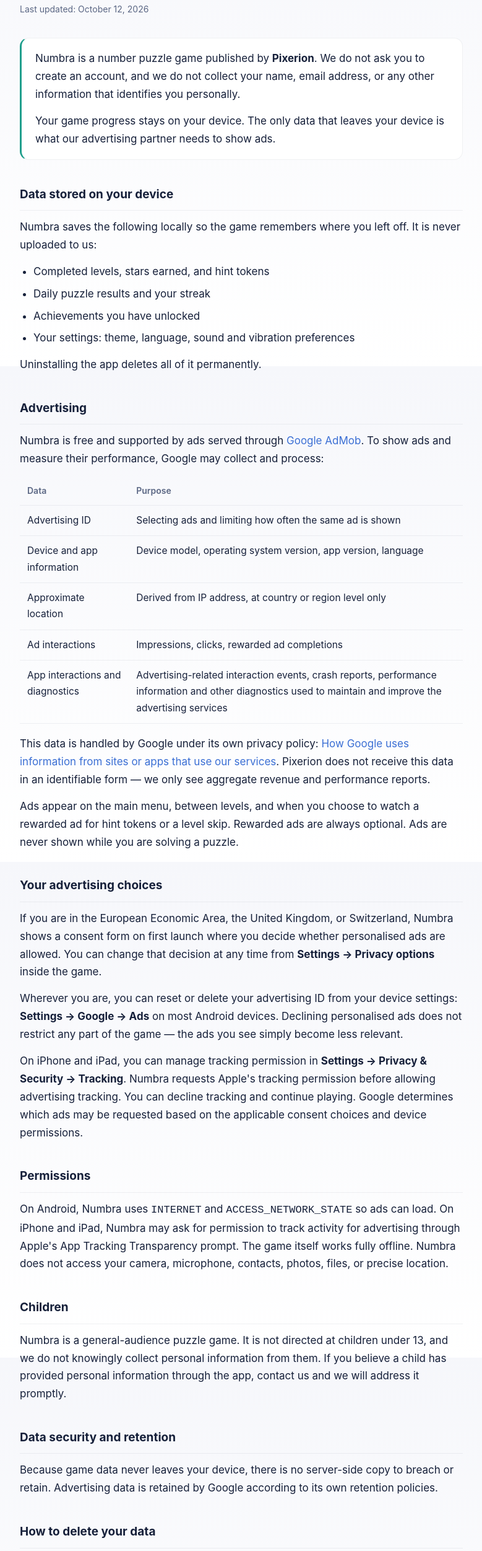
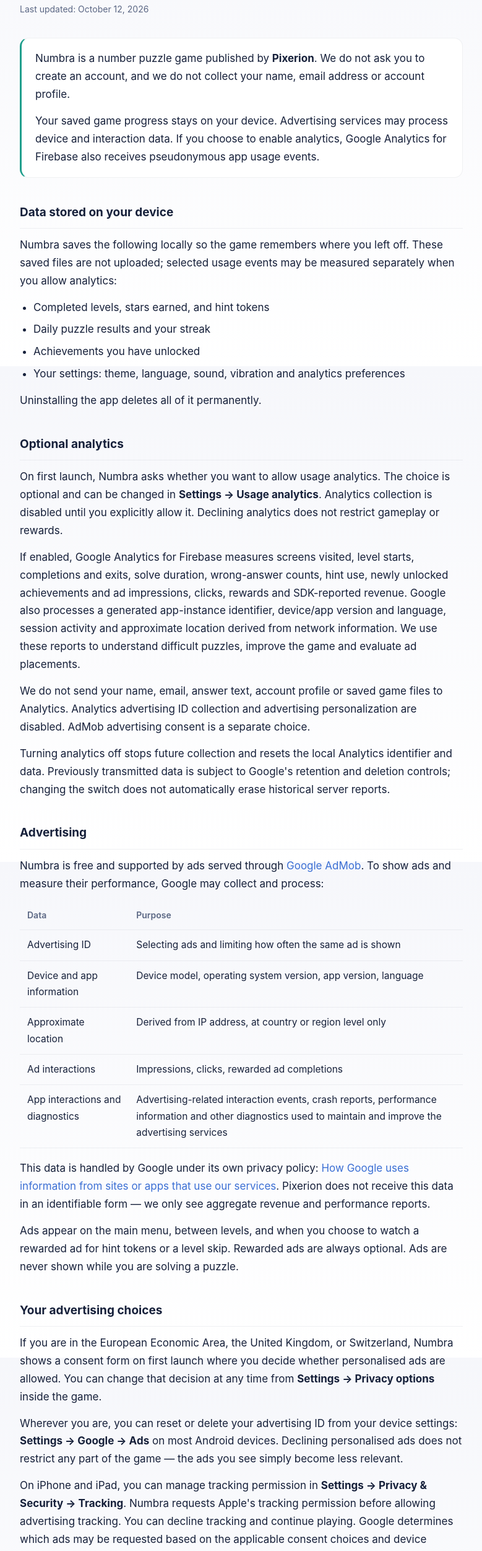
Before and after one commit to arifsygl/numbra-privacy, a plain HTML site: page index.html in a window 1280 px wide. Shown: the part 209-2712 px from the top of the page at 62% size, without its empty margins (250-1029 px from the left). Drawn offline with Linux system fonts and the light colour scheme.

Commit message:
docs: disclose optional Firebase usage analytics and user controls

```diff
--- a/index.html
+++ b/index.html
@@ -171,21 +171,43 @@
   <div class="lead">
     <p>Numbra is a number puzzle game published by <strong>Pixerion</strong>.
     We do not ask you to create an account, and we do not collect your name,
-    email address, or any other information that identifies you personally.</p>
-    <p>Your game progress stays on your device. The only data that leaves your
-    device is what our advertising partner needs to show ads.</p>
+    email address or account profile.</p>
+    <p>Your saved game progress stays on your device. Advertising services may
+    process device and interaction data. If you choose to enable analytics,
+    Google Analytics for Firebase also receives pseudonymous app usage events.</p>
   </div>
 
   <h2>Data stored on your device</h2>
   <p>Numbra saves the following locally so the game remembers where you left
-  off. It is never uploaded to us:</p>
+  off. These saved files are not uploaded; selected usage events may be measured
+  separately when you allow analytics:</p>
   <ul>
     <li>Completed levels, stars earned, and hint tokens</li>
     <li>Daily puzzle results and your streak</li>
     <li>Achievements you have unlocked</li>
-    <li>Your settings: theme, language, sound and vibration preferences</li>
+    <li>Your settings: theme, language, sound, vibration and analytics preferences</li>
   </ul>
   <p>Uninstalling the app deletes all of it permanently.</p>
+
+  <h2 id="analytics">Optional analytics</h2>
+  <p>On first launch, Numbra asks whether you want to allow usage analytics.
+  The choice is optional and can be changed in <strong>Settings → Usage analytics</strong>.
+  Analytics collection is disabled until you explicitly allow it. Declining
+  analytics does not restrict gameplay or rewards.</p>
+  <p>If enabled, Google Analytics for Firebase measures screens visited, level
+  starts, completions and exits, solve duration, wrong-answer counts, hint use,
+  newly unlocked achievements and ad impressions, clicks, rewards and
+  SDK-reported revenue. Google also processes a generated app-instance
+  identifier, device/app version and language, session activity and approximate
+  location derived from network information. We use these reports to understand
+  difficult puzzles, improve the game and evaluate ad placements.</p>
+  <p>We do not send your name, email, answer text, account profile or saved game
+  files to Analytics. Analytics advertising ID collection and advertising
+  personalization are disabled. AdMob advertising consent is a separate choice.</p>
+  <p>Turning analytics off stops future collection and resets the local
+  Analytics identifier and data. Previously transmitted data is subject to
+  Google's retention and deletion controls; changing the switch does not
+  automatically erase historical server reports.</p>
 
   <h2>Advertising</h2>
   <p>Numbra is free and supported by ads served through
@@ -248,7 +270,7 @@
 
   <h2>Permissions</h2>
   <p>On Android, Numbra uses <code>INTERNET</code> and
-  <code>ACCESS_NETWORK_STATE</code> so ads can load. On iPhone and iPad, Numbra
+  <code>ACCESS_NETWORK_STATE</code> so ads and optional analytics can work. On iPhone and iPad, Numbra
   may ask for permission to track activity for advertising through Apple's
   App Tracking Transparency prompt. The game itself works fully offline.
   Numbra does not access your camera,
@@ -261,14 +283,15 @@
   contact us and we will address it promptly.</p>
 
   <h2>Data security and retention</h2>
-  <p>Because game data never leaves your device, there is no server-side copy
-  to breach or retain. Advertising data is retained by Google according to its
-  own retention policies.</p>
+  <p>Saved progress remains on your device. Optional analytics events are held
+  by Google in our Firebase/Analytics project, where we can review usage reports.
+  Advertising data is held by Google AdMob. These services apply their own
+  security safeguards and the applicable retention settings and policies.</p>
 
   <h2 id="data-deletion">How to delete your data</h2>
-  <p>Numbra, published by Pixerion, stores all of your data locally on your
-  device. There is no Pixerion account and no Pixerion server holding a copy,
-  so you can delete everything yourself at any time.</p>
+  <p>Numbra has no player account. You can delete saved game data on your
+  device and stop future analytics collection from the app. Remote analytics
+  and advertising data are handled separately as described below.</p>
 
   <p><strong>Delete your game data from inside the app</strong></p>
   <ol>
@@ -278,12 +301,19 @@
     <li>Confirm in the dialog that appears</li>
   </ol>
   <p>This permanently deletes your completed levels, stars, hint tokens, daily
-  puzzle results, streak, achievements and settings. It cannot be undone, and
-  nothing is retained afterwards.</p>
+  puzzle results, streak, achievements and settings. It cannot be undone, and does not automatically delete data already held by Google.</p>
 
   <p><strong>Delete everything</strong></p>
   <p>Uninstalling Numbra removes the app and every file it created, including
-  all of the data listed above. Nothing survives the uninstall.</p>
+  the locally saved game data. Google may retain previously transmitted
+  analytics or advertising data under its policies.</p>
+
+  <p><strong>Analytics data</strong></p>
+  <p>Disable <strong>Settings → Usage analytics</strong> to stop future
+  collection and reset local Analytics data. For a request concerning previously
+  transmitted analytics data, contact us using the address below. We may need
+  information sufficient to locate the pseudonymous installation record; we do
+  not maintain an email-to-player profile.</p>
 
   <p><strong>Advertising data</strong></p>
   <p>Data collected by Google AdMob for advertising is held by Google, not by
@@ -299,12 +329,14 @@
   <p><strong>Ask us instead</strong></p>
   <p>If you would prefer that we handle a deletion request, email
   <a href="mailto:pixerion.dev@gmail.com">pixerion.dev@gmail.com</a> with the
-  subject line <em>Data deletion request</em>. Because we hold no personal data
-  about you, we will reply confirming that nothing of yours exists on our side
-  and walk you through the steps above. We answer within 30 days.</p>
+  subject line <em>Data deletion request</em>. We will explain the local deletion steps and review whether we can identify
+  and address any applicable pseudonymous analytics record. We answer within
+  30 days.</p>
 
   <h2>Third-party services</h2>
   <ul>
+    <li><strong>Google Analytics for Firebase</strong> — optional usage measurement —
+      <a href="https://policies.google.com/privacy" rel="noopener">Privacy Policy</a></li>
     <li><strong>Google AdMob</strong> — advertising —
       <a href="https://policies.google.com/privacy" rel="noopener">Privacy Policy</a></li>
     <li><strong>Google User Messaging Platform (UMP)</strong> — consent
```
